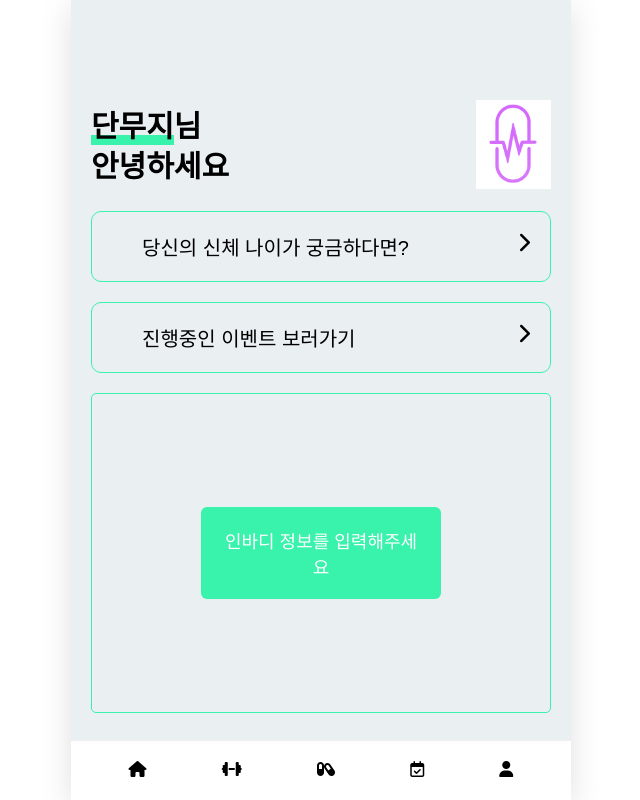
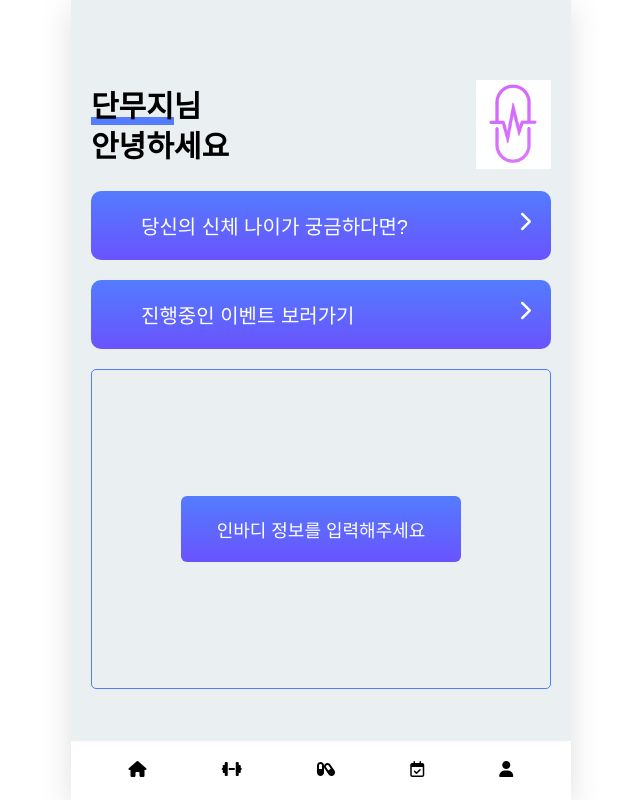
Before and after one commit to rkarud1234/Health-And-Pills, a React (Create React App) app in the folder FE/: page / in a window 1280 px wide. Shown: the whole page, without its empty margins (319-959 px from the left). Built offline with nearby package versions, Linux system fonts and the light colour scheme; some icons are missing.

Commit message:
Feat : 메인페이지 디자인 수정 및 애니메이션 추가

```diff
--- a/FE/src/pages/Home.js
+++ b/FE/src/pages/Home.js
@@ -10,11 +10,16 @@ import styled from "styled-components";
 import ModalCloseButton from "../components/buttons/ModalCloseButton";
 
 const colorTheme = {
-  borderColor: "#39F2AC",
-  bgColor: "#39F2AC",
+  borderColor: "#537CFE",
+  bgColor: "#537CFE",
+  bgColorFrom: "#537CFE",
+  bgColorTo: "#6A53FE",
 };
 const HomeWrapper = styled.div`
-  padding: 100px 20px 0px 20px;
+  padding: 80px 20px 0px 20px;
+  @media screen and (max-width: 280px) {
+    padding: 50px 20px 0px 20px;
+  }
 `;
 const HomeTitleWrapper = styled.div`
   display: flex;
@@ -25,6 +30,22 @@ const HomeTitleWrapper = styled.div`
 const UserTitleWrapper = styled.div`
   font-size: 30px;
   font-weight: 600;
+  position: relative;
+  opacity: 0;
+  animation: fadeIn 1s linear;
+  animation-delay: 0.1s;
+  animation-fill-mode: forwards;
+  @keyframes fadeIn {
+    from {
+      opacity: 0;
+    }
+    to {
+      opacity: 1;
+    }
+  }
+  @media screen and (max-width: 280px) {
+    font-size: 20px;
+  }
 `;
 const UserTitle = styled.div`
   position: relative;
@@ -34,11 +55,22 @@ const UserTitle = styled.div`
 
 const UserNameLine = styled.div`
   position: absolute;
-  height: 10px;
-  width: 100%;
+  height: 8px;
   bottom: -4px;
+  /* width: 100%; */
   z-index: -1;
   background-color: ${(props) => props.bgColor};
+  animation: lineDraw 0.2s linear;
+  animation-delay: 1.5s;
+  animation-fill-mode: forwards;
+  @keyframes lineDraw {
+    from {
+      width: 0;
+    }
+    to {
+      width: 100%;
+    }
+  }
 `;
 
 const UserContent = styled.button`
@@ -47,7 +79,13 @@ const UserContent = styled.button`
   justify-content: space-between;
   padding: 20px 10px 20px 15px;
   border: ${(props) => props.border};
-  background-color: transparent;
+  color: ${(props) => props.color};
+  background: linear-gradient(
+    to bottom,
+    ${colorTheme.bgColorFrom},
+    ${colorTheme.bgColorTo}
+  );
+  /* background-color: ${(props) => props.bgColor}; */
   border-radius: 10px;
   font-size: 20px;
   margin-top: 20px;
@@ -56,12 +94,17 @@ const UserContent = styled.button`
     margin-right: 10px;
   }
   @media screen and (max-width: 420px) {
-    font-size: 14px;
+    font-size: 16px;
+  }
+  @media screen and (max-width: 280px) {
+    font-size: 10px;
   }
 `;
 const IconWrapper = styled.div`
   width: 35px;
   text-align: center;
+  display: flex;
+  align-items: center;
 `;
 
 const ChartWapper = styled.div`
@@ -78,12 +121,20 @@ const ChartWapper = styled.div`
 `;
 
 const InbodyButton = styled.button`
-  background-color: ${(props) => props.bgColor};
+  background: linear-gradient(
+    to bottom,
+    ${colorTheme.bgColorFrom},
+    ${colorTheme.bgColorTo}
+  );
   width: ${(props) => props.width};
   padding: ${(props) => props.padding};
   font-size: ${(props) => props.fontSize};
   border-radius: ${(props) => props.borerRadius};
   color: ${(props) => props.color};
+  @media screen and (max-width: 280px) {
+    font-size: 10px;
+    width: 80%;
+  }
 `;
 
 const Landing = () => {
@@ -127,7 +178,7 @@ const Main = ({ user }) => {
   console.log(user);
   return (
     <HomeWrapper>
-      <HomeTitleWrapper>
+      <HomeTitleWrapper style={{ position: "relative" }}>
         <UserTitleWrapper>
           <div style={{ marginBottom: "10px" }}>
             <UserTitle>
@@ -139,12 +190,17 @@ const Main = ({ user }) => {
           <div>안녕하세요</div>
         </UserTitleWrapper>
         <div>
+          {/* <HeartBeat /> */}
           <img src={process.env.PUBLIC_URL + "pill.png"} />
         </div>
       </HomeTitleWrapper>
       <div>
         <div>
-          <UserContent border={`1px solid ${colorTheme.bgColor}`}>
+          <UserContent
+            border={"none"}
+            color={"#fff"}
+            bgColor={colorTheme.bgColor}
+          >
             <div style={{ display: "flex" }}>
               <IconWrapper>
                 <i className="fa-solid fa-cloud-question"></i>
@@ -155,7 +211,11 @@ const Main = ({ user }) => {
               <i className="fa-solid fa-chevron-right"></i>
             </div>
           </UserContent>
-          <UserContent border={`1px solid ${colorTheme.bgColor}`}>
+          <UserContent
+            border={"none"}
+            color={"#fff"}
+            bgColor={colorTheme.bgColor}
+          >
             <div style={{ display: "flex" }}>
               <IconWrapper>
                 <i className="fa-solid fa-calendar-star"></i>
@@ -172,9 +232,8 @@ const Main = ({ user }) => {
       </div>
       <ChartWapper>
         <InbodyButton
-          bgColor={colorTheme.bgColor}
           padding={"20px"}
-          width={"240px"}
+          width={"280px"}
           fontSize={"18px"}
           borerRadius={"6px"}
           color={"#fff"}
```
